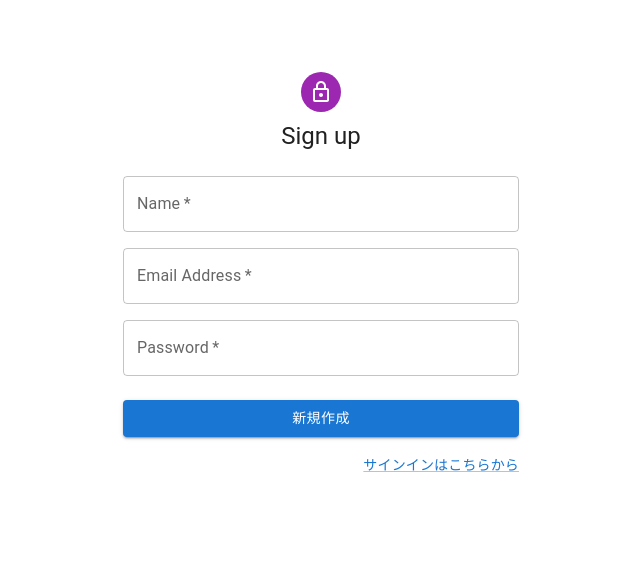
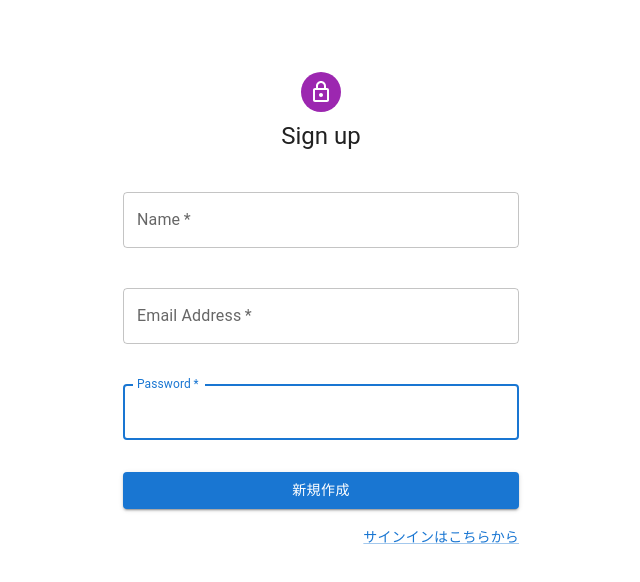
Before and after one commit to Torata-inoue/graph-nest, a React (Vite) app in the folder frontend/: page /signup in a window 1280 px wide. Shown: the top 582 px of the page, without its empty margins (319-959 px from the left). Built offline with nearby package versions, Linux system fonts and the light colour scheme.

Commit message:
共通化に合わせた置き換え

```diff
--- a/frontend/src/components/guest/SignIn.tsx
+++ b/frontend/src/components/guest/SignIn.tsx
@@ -2,7 +2,6 @@ import React from 'react';
 import Avatar from '@mui/material/Avatar';
 import Button from '@mui/material/Button';
 import CssBaseline from '@mui/material/CssBaseline';
-import TextField from '@mui/material/TextField';
 import Link from '@mui/material/Link';
 import Grid from '@mui/material/Grid';
 import Box from '@mui/material/Box';
@@ -15,6 +14,7 @@ import {SIGN_IN} from "../../mutations/authMutations.ts";
 import {useNavigate} from "react-router-dom";
 import {useSignIn} from "../../hooks/guest/useSignIn.ts";
 import {useMutationApi} from "../../hooks/useMutationApi.ts";
+import InlineTextInput from "../inputs/InlineTextInput.tsx";
 
 const theme = createTheme();
 
@@ -53,26 +53,12 @@ const SignIn: React.FC = () => {
             Sign in
           </Typography>
           <Box component="form" onSubmit={onSubmit} noValidate sx={{ mt: 1 }}>
-            <TextField
-              margin="normal"
-              required
-              fullWidth
-              label="Email Address"
-              {...register('email', {
-                required: true
-              })}
-            />
-            <TextField
-              margin="normal"
-              required
-              fullWidth
-              type="password"
-              label="Password"
-              {...register('password', {
-                required: true
-              })}
-            />
-            {(errors.email || errors.password) && <Typography color="red">メールアドレスまたはパスワードを確認してください</Typography> }
+            <InlineTextInput placeholder="Email Address" error={errors.email} register={register('email', {
+              required: {value: true, message: 'メールアドレスを入力してください'}
+            })} />
+            <InlineTextInput placeholder="Password" error={errors.password} type="password" register={register('password', {
+              required: {value: true, message: 'パスワードを入力して下さい'}
+            })} />
             <Button
               type="submit"
               fullWidth
--- a/frontend/src/components/guest/SignUp.tsx
+++ b/frontend/src/components/guest/SignUp.tsx
@@ -2,7 +2,6 @@ import React from 'react';
 import Avatar from '@mui/material/Avatar';
 import Button from '@mui/material/Button';
 import CssBaseline from '@mui/material/CssBaseline';
-import TextField from '@mui/material/TextField';
 import Link from '@mui/material/Link';
 import Grid from '@mui/material/Grid';
 import Box from '@mui/material/Box';
@@ -16,6 +15,7 @@ import {SignInResponse} from "../../types/signInResponse.ts";
 import {useNavigate} from "react-router-dom";
 import {useSignUp} from "../../hooks/guest/useSignUp.ts";
 import {useMutationApi} from "../../hooks/useMutationApi.ts";
+import InlineTextInput from "../inputs/InlineTextInput.tsx";
 
 const theme = createTheme();
 
@@ -64,42 +64,19 @@ const SignUp: React.FC = () => {
           <Box component="form" noValidate onSubmit={onSubmit} sx={{ mt: 3 }}>
             <Grid container spacing={2}>
               <Grid item xs={12}>
-                <TextField
-                  autoComplete="name"
-                  required
-                  fullWidth
-                  label="Name"
-                  error={Boolean(errors.name)}
-                  helperText={errors.name?.message}
-                  {...register('name', {
-                    required: {value: true, message: '名前を入力してください'}
-                  })}
-                />
+                <InlineTextInput placeholder="Name" error={errors.name} register={register('name', {
+                  required: {value: true, message: '名前を入力してください'}
+                })} />
               </Grid>
               <Grid item xs={12}>
-                <TextField
-                  required
-                  fullWidth
-                  label="Email Address"
-                  error={Boolean(errors.email)}
-                  helperText={errors.email?.message}
-                  {...register('email', {
-                    required: {value: true, message: 'メールアドレスを入力してください'}
-                  })}
-                />
+                <InlineTextInput placeholder="Email Address" error={errors.email} register={register('email', {
+                  required: {value: true, message: 'メールアドレスを入力してください'}
+                })} />
               </Grid>
               <Grid item xs={12}>
-                <TextField
-                  required
-                  fullWidth
-                  label="Password"
-                  type="password"
-                  error={Boolean(errors.password)}
-                  helperText={errors.password?.message}
-                  {...register('password', {
-                    required: {value: true, message: 'パスワードを入力してください'}
-                  })}
-                />
+                <InlineTextInput placeholder="Password" error={errors.password} type="password" register={register('password', {
+                  required: {value: true, message: 'パスワードを入力して下さい'}
+                })} />
               </Grid>
             </Grid>
             <Button
--- a/frontend/src/components/inputs/InlineTextInput.tsx
+++ b/frontend/src/components/inputs/InlineTextInput.tsx
@@ -1,13 +1,14 @@
-import React from "react";
+import React, {HTMLInputTypeAttribute} from "react";
 import TextField from "@mui/material/TextField";
 import {FieldError, UseFormRegisterReturn} from "react-hook-form";
 
 type InlineTextInputProps = {
   placeholder: string;
   error: FieldError | undefined;
-  register: UseFormRegisterReturn
+  register: UseFormRegisterReturn;
+  type?: HTMLInputTypeAttribute;
 }
-const InlineTextInput: React.FC<InlineTextInputProps> = ({placeholder, error, register}) => {
+const InlineTextInput: React.FC<InlineTextInputProps> = ({placeholder, error, register, type = 'text'}) => {
   return (
     <TextField
       autoFocus
@@ -17,6 +18,7 @@ const InlineTextInput: React.FC<InlineTextInputProps> = ({placeholder, error, re
       required
       error={Boolean(error)}
       helperText={error?.message}
+      type={type}
       {...register}
     />
   )
--- a/frontend/src/components/private/action/AddTask.tsx
+++ b/frontend/src/components/private/action/AddTask.tsx
@@ -1,6 +1,5 @@
 import React, {useState} from 'react';
 import Button from '@mui/material/Button';
-import TextField from '@mui/material/TextField';
 import Dialog from '@mui/material/Dialog';
 import DialogActions from '@mui/material/DialogActions';
 import DialogContent from '@mui/material/DialogContent';
@@ -11,6 +10,8 @@ import {GET_TASKS} from "../../../queries/taskQueries.ts";
 import {useAddTask} from "../../../hooks/private/useAddTask.ts";
 import {useMutationApi} from "../../../hooks/useMutationApi.ts";
 import Box from "@mui/material/Box";
+import InlineTextInput from "../../inputs/InlineTextInput.tsx";
+import MultilineInput from "../../inputs/MultilineInput.tsx";
 
 type AddTaskProps = {userId: number};
 const AddTask: React.FC<AddTaskProps> = ({userId}) => {
@@ -42,42 +43,13 @@ const AddTask: React.FC<AddTaskProps> = ({userId}) => {
         <Box component="form" onSubmit={onSubmit}>
           <DialogTitle>タスク追加</DialogTitle>
           <DialogContent>
-            <TextField
-              autoFocus
-              margin="normal"
-              id="name"
-              label="Task Name"
-              fullWidth
-              required
-              error={Boolean(errors.name)}
-              helperText={errors.name?.message}
-              {...register('name', {
-                required: {value: true, message: 'タスク名を入力してください'}
-              })}
-            />
-            <TextField
-              autoFocus
-              margin="normal"
-              id="dueDate"
-              label="YYYY-MM-DD"
-              fullWidth
-              required
-              error={Boolean(errors.dueDate)}
-              helperText={errors.dueDate?.message}
-              {...register('dueDate', {
-                required: {value: true, message: '日付を入力してください'}
-              })}
-            />
-            <TextField
-              autoFocus
-              margin="normal"
-              id="description"
-              label="description"
-              fullWidth
-              multiline
-              rows={4}
-              {...register('description')}
-            />
+            <InlineTextInput placeholder="Task Name" error={errors.name} register={register('name', {
+              required: {value: true, message: 'タスク名を入力してください'}
+            })}/>
+            <InlineTextInput placeholder="YYYY-MM-DD" error={errors.dueDate} register={register('dueDate', {
+              required: {value: true, message: '日付を入力してください'}
+            })}/>
+            <MultilineInput placeholder="description" register={register('description')} />
           </DialogContent>
           <DialogActions>
             <Button onClick={handleClose}>Cancel</Button>
--- a/frontend/src/components/private/action/EditTasks.tsx
+++ b/frontend/src/components/private/action/EditTasks.tsx
@@ -1,11 +1,10 @@
 import React, {useState} from 'react';
 import Button from '@mui/material/Button';
-import TextField from '@mui/material/TextField';
 import Dialog from '@mui/material/Dialog';
 import DialogActions from '@mui/material/DialogActions';
 import DialogContent from '@mui/material/DialogContent';
 import DialogTitle from '@mui/material/DialogTitle';
-import {FormControl, IconButton, InputLabel, MenuItem, Select, Tooltip} from "@mui/material";
+import {IconButton, MenuItem, Tooltip} from "@mui/material";
 import EditIcon from "@mui/icons-material/Edit";
 import {Task} from "../../../types/task.ts";
 import {UPDATE_TASK} from "../../../mutations/taskMutation.ts";
@@ -13,7 +12,9 @@ import {GET_TASKS} from "../../../queries/taskQueries.ts";
 import {useEditTask} from "../../../hooks/private/useEditTask.ts";
 import {useMutationApi} from "../../../hooks/useMutationApi.ts";
 import Box from "@mui/material/Box";
-import {Controller} from "react-hook-form";
+import InlineTextInput from "../../inputs/InlineTextInput.tsx";
+import MultilineInput from "../../inputs/MultilineInput.tsx";
+import SelectInput from "../../inputs/SelectInput.tsx";
 
 type EditTaskProps = {task: Task, userId: number};
 const EditTask: React.FC<EditTaskProps> = ({task, userId}) => {
@@ -49,61 +50,18 @@ const EditTask: React.FC<EditTaskProps> = ({task, userId}) => {
         <Box component="form" onSubmit={onSubmit}>
           <DialogTitle>タスク編集</DialogTitle>
           <DialogContent>
-            <TextField
-              autoFocus
-              margin="normal"
-              id="name"
-              label="Task Name"
-              fullWidth
-              required
-              error={Boolean(errors.name)}
-              helperText={errors.name?.message}
-              {...register('name', {
-                required: {value: true, message: '名前を入力してください'}
-              })}
-            />
-            <TextField
-              autoFocus
-              margin="normal"
-              id="dueDate"
-              label="YYYY-MM-DD"
-              fullWidth
-              required
-              error={Boolean(errors.dueDate)}
-              helperText={errors.dueDate?.message}
-              {...register('dueDate', {
-                required: {value: true, message: '日付を入力して下さい'}
-              })}
-            />
-            <FormControl fullWidth={true} margin="normal">
-              <InputLabel id="task-status-label">ステータス</InputLabel>
-              <Controller
-                name="status"
-                control={control}
-                render={({field}) => (
-                  <Select
-                    labelId="task-status-label"
-                    id="task-status"
-                    label="Status"
-                    {...field}
-                  >
-                    <MenuItem value="NOT_STARTED">Not Started</MenuItem>
-                    <MenuItem value="IN_PROGRESS">In Progress</MenuItem>
-                    <MenuItem value="COMPLETED">Complete</MenuItem>
-                  </Select>
-                )}
-              />
-            </FormControl>
-            <TextField
-              autoFocus
-              margin="normal"
-              id="description"
-              label="description"
-              fullWidth
-              multiline
-              rows={4}
-              {...register('description')}
-            />
+            <InlineTextInput placeholder="Task Name" error={errors.name} register={register('name', {
+              required: {value: true, message: '名前を入力して下さい'}
+            })}/>
+            <InlineTextInput placeholder="YYYY-MM-DD" error={errors.dueDate} register={register('dueDate', {
+              required: {value: true, message: '日付を入力して下さい'}
+            })}/>
+            <SelectInput control={control} placeholder="ステータス">
+              <MenuItem value="NOT_STARTED">Not Started</MenuItem>
+              <MenuItem value="IN_PROGRESS">In Progress</MenuItem>
+              <MenuItem value="COMPLETED">Complete</MenuItem>
+            </SelectInput>
+            <MultilineInput placeholder="description" register={register('description')} />
           </DialogContent>
           <DialogActions>
             <Button onClick={handleClose}>Cancel</Button>
```
